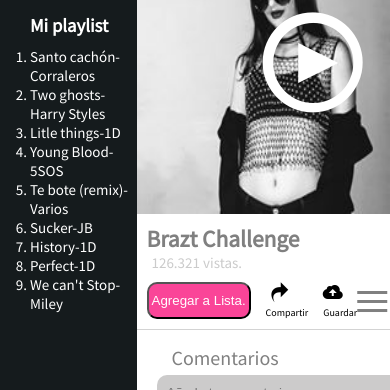
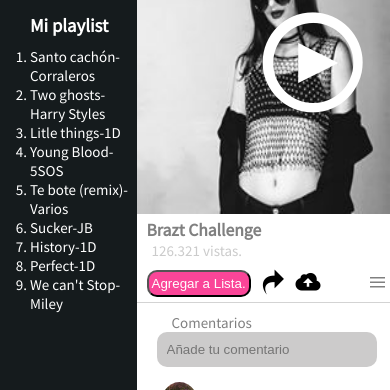
Before and after one commit to bettyrjc/reto-2, a plain HTML site: page index.html in a window 390 px wide. Shown: the part 86-476 px from the top of the page. Drawn offline with Linux system fonts and the light colour scheme; files whose address does not match are found by name; a web font is replaced by a local one.

Commit message:
responsive 400

```diff
--- a/index.css
+++ b/index.css
@@ -158,6 +158,7 @@ overflow: hidden;
   padding-bottom: 10px;
 }
 .weird-1 p{
+  display: block;
   font-size: 10px;
   margin: 0px;
 }
@@ -334,3 +335,56 @@ overflow: hidden;
     display:block;
   }
 }
+@media screen and (max-width:455px){
+  .title {
+
+    font-size: 15px;
+    padding-bottom: 5px;
+  }
+  .icon-cloud-upload,
+    .icon-redo
+  {
+      width: 25px;
+      height: 25px;
+    font-size: 25px;
+    padding-left: 10px;
+  }
+  .name{
+
+    padding-top: 5px;
+    padding-bottom: 5px;
+  }
+  .weird-1 p{
+      display: none;
+    }
+
+  .weirdTwo {
+    margin: 0px;
+    display: flex;
+    padding-right: 100px;
+  }
+.coments input{
+  width: 200px;
+}
+.burger-button{
+  padding-right: 5px;
+  padding-bottom: 10px;
+  font-size: 15px;
+}
+.title {
+  padding-bottom: 0px;
+}
+.weird-1{
+  padding-bottom: 5px;
+}
+
+}
+@media screen and (max-width:330px){
+  .weird-1 input{
+    margin: 0px;
+    width: 79px;
+    height: 30px;
+    font-size: 10px;
+  }
+
+}
```
